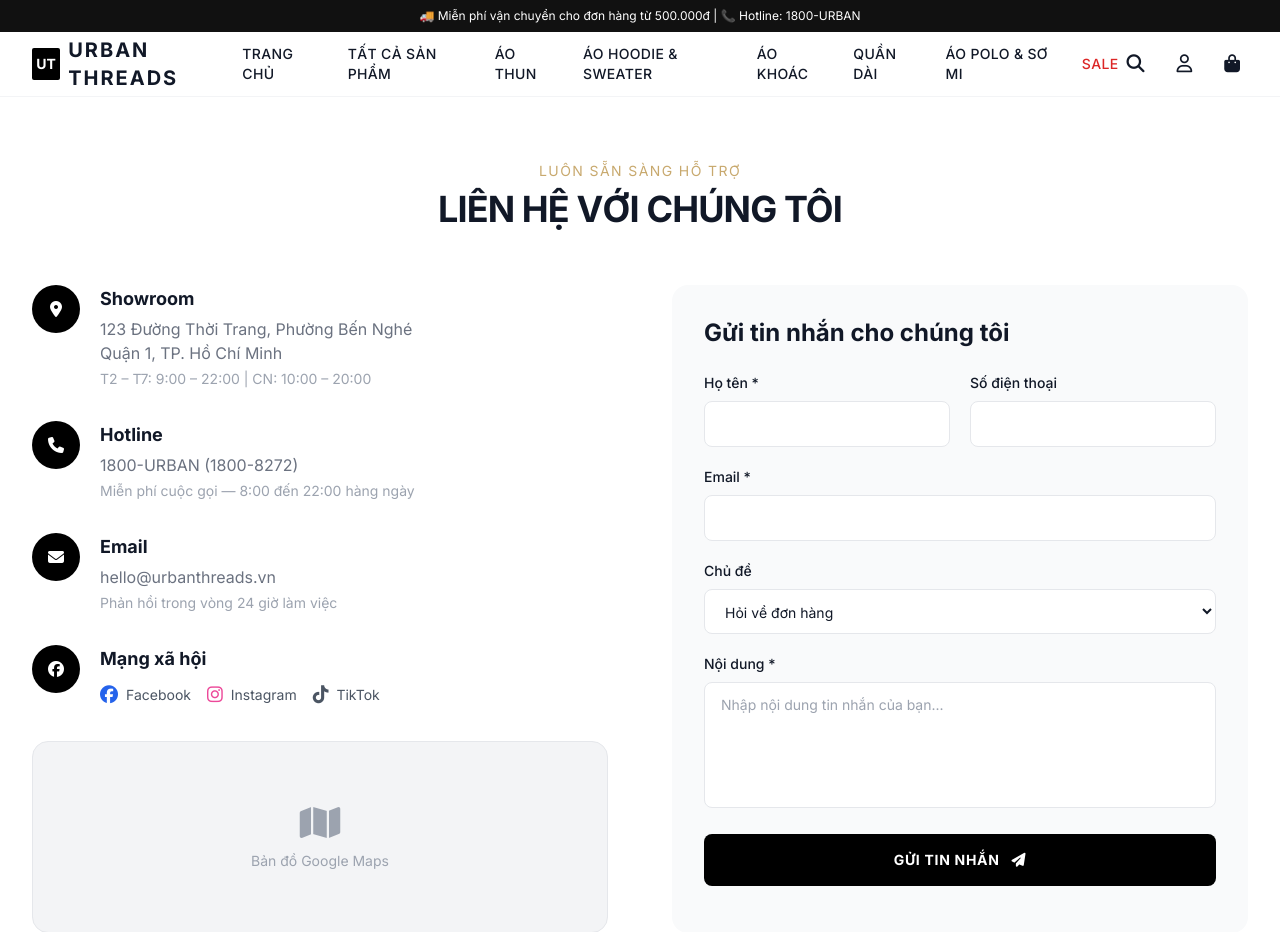
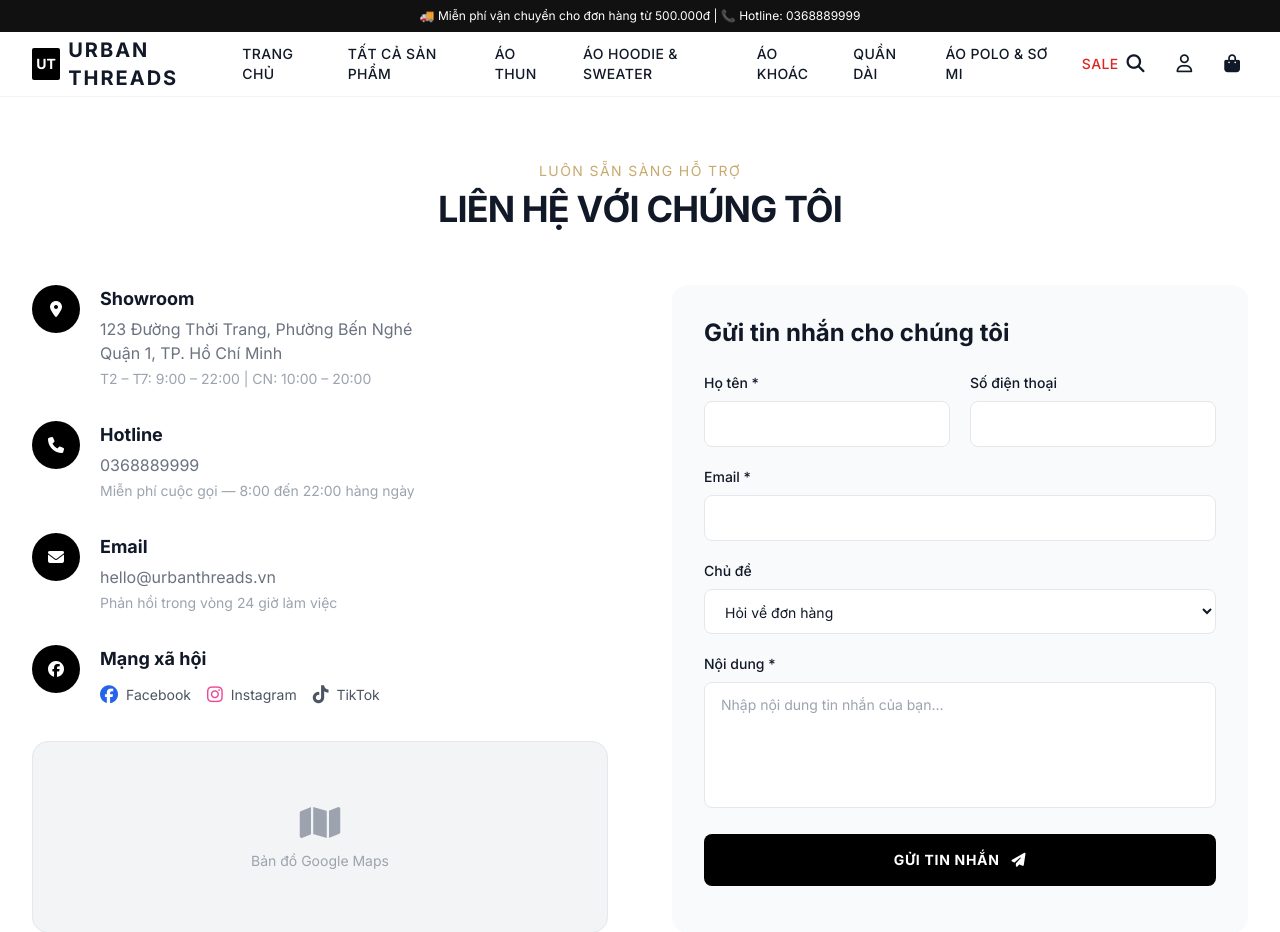
Before and after one commit to HNKILLNET404/lehainam_24ct1_cnpm, a Django app: page /pages/contact/ in a window 1280 px wide. Shown: the top 932 px of the page. Run offline with Django 5.2, Linux system fonts and the light colour scheme; data comes from the database, SQL or seed files in the repository; some libraries are stand-ins or nearby versions.

Commit message:
update: cap nhat so hotline moi 0368889999

```diff
--- a/templates/base.html
+++ b/templates/base.html
@@ -107,7 +107,7 @@
 
         <!-- Top bar -->
         <div class="bg-brand text-white text-xs text-center py-2 px-4">
-            <p>🚚 Miễn phí vận chuyển cho đơn hàng từ 500.000đ | 📞 Hotline: 1800-URBAN</p>
+            <p>🚚 Miễn phí vận chuyển cho đơn hàng từ 500.000đ | 📞 Hotline: 0368889999</p>
         </div>
 
         <!-- Main navbar -->
--- a/templates/pages/contact.html
+++ b/templates/pages/contact.html
@@ -31,7 +31,7 @@
                 </div>
                 <div>
                     <h3 class="font-bold text-lg mb-1">Hotline</h3>
-                    <p class="text-gray-500">1800-URBAN (1800-8272)</p>
+                    <p class="text-gray-500">0368889999</p>
                     <p class="text-sm text-gray-400 mt-1">Miễn phí cuộc gọi — 8:00 đến 22:00 hàng ngày</p>
                 </div>
             </div>
```
